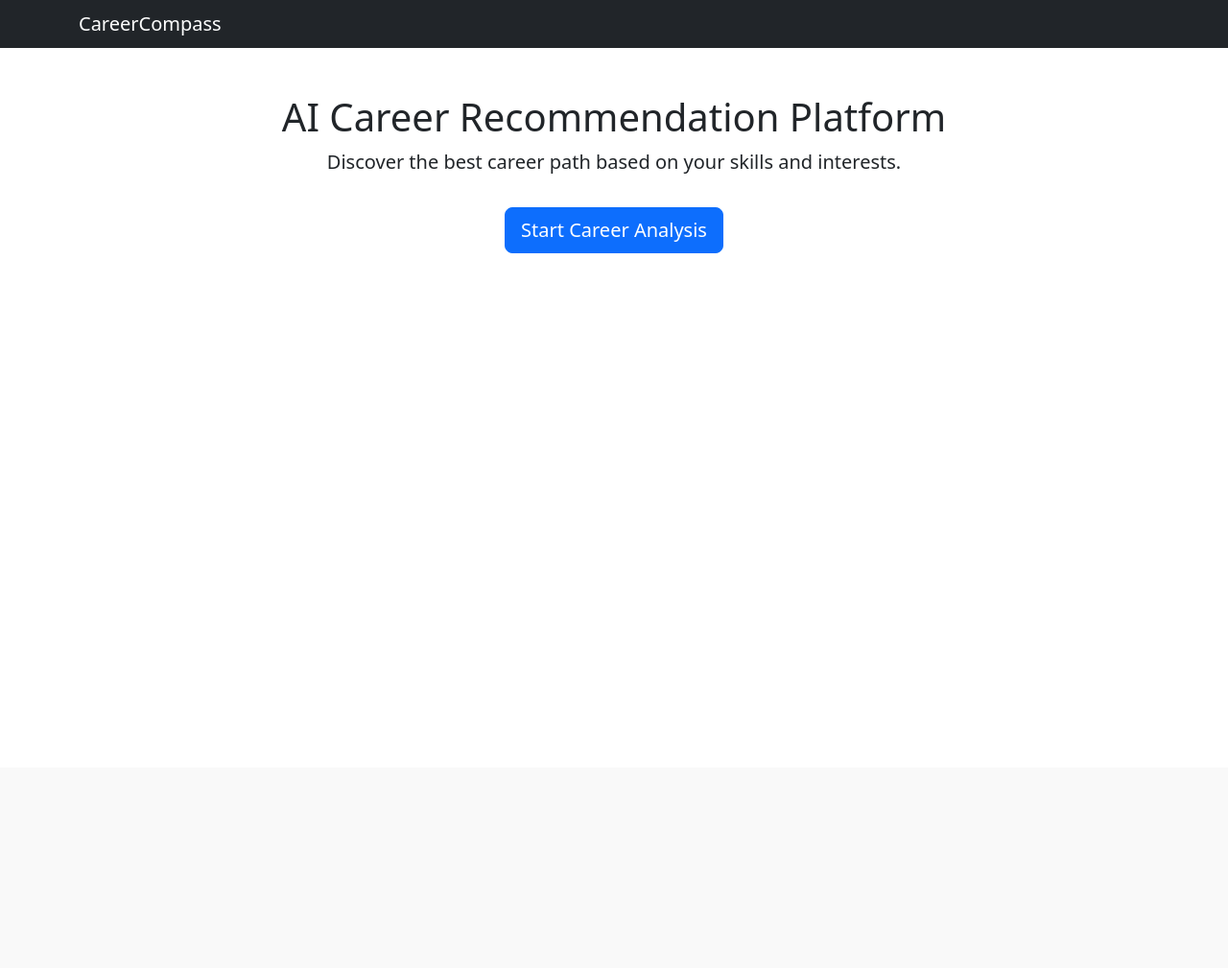
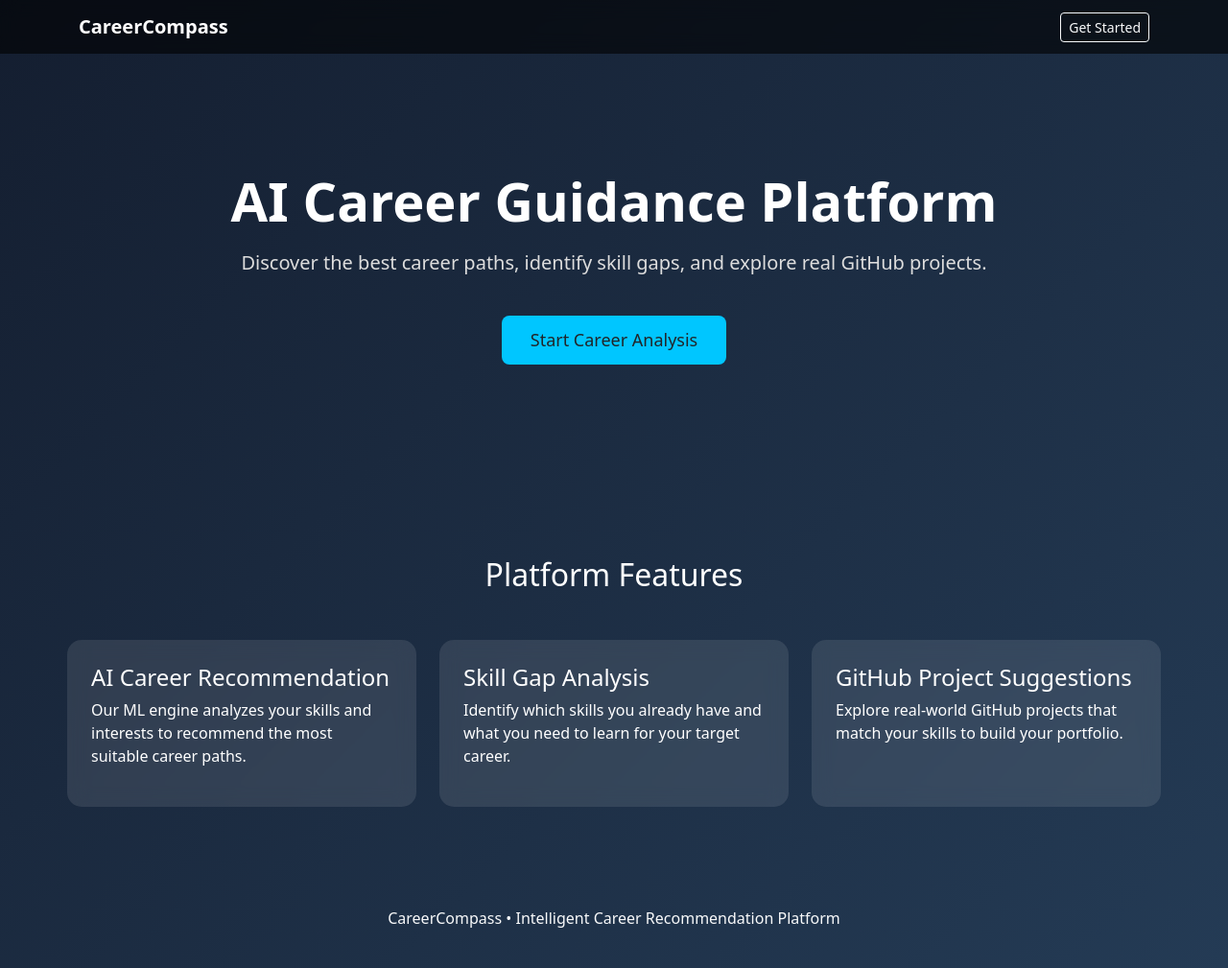
Before and after one commit to mokshith641/career-compass, a Django app: page / in a window 1280 px wide. Shown: the whole page at 96% size. Before the commit the page ends 264 px from the top, so only its background shows below. Run offline with Django 5.2, Linux system fonts and the light colour scheme; parts of the project's set-up code (start-up, migrations or seed data) failed here and were passed over.

Commit message:
CareerCompass V2 - AI career recommendation platform with skill gap analysis and GitHub project suggestions

```diff
--- a/careercompass/accounts/views.py
+++ b/careercompass/accounts/views.py
@@ -1,7 +1,12 @@
 from django.shortcuts import render, redirect
 from .forms import StudentProfileForm
 from .models import StudentProfile
+from recommendations.ml_engine import recommend_career
+from recommendations.project_engine import recommend_projects
+from recommendations.skill_gap import analyze_skill_gap
 
+def home(request):
+    return render(request, "home.html")
 def create_profile(request):
 
     profile, created = StudentProfile.objects.get_or_create(user=request.user)
@@ -13,7 +18,28 @@ def create_profile(request):
             profile = form.save(commit=False)
             profile.user = request.user
             profile.save()
-            return redirect("/")
+
+            careers = recommend_career(profile.skills, profile.interests)
+
+            projects = recommend_projects(profile.skills)
+
+            if careers:
+                skill_gap = analyze_skill_gap(
+                    profile.skills,
+                    careers[0]["tools"]
+                )
+            else:
+                skill_gap = {"known": [], "missing": []}
+
+            return render(
+                request,
+                "results.html",
+                {
+                    "careers": careers,
+                    "projects": projects,
+                    "skill_gap": skill_gap
+                }
+            )
 
     else:
         form = StudentProfileForm(instance=profile)
--- a/careercompass/careercompass/urls.py
+++ b/careercompass/careercompass/urls.py
@@ -1,13 +1,9 @@
 from django.contrib import admin
 from django.urls import path
-from django.shortcuts import render
-from accounts.views import create_profile
-
-def home(request):
-    return render(request, "home.html")
+from accounts.views import create_profile, home
 
 urlpatterns = [
     path('admin/', admin.site.urls),
-    path('', home),
-    path('profile/', create_profile),
+    path('', home, name="home"),
+    path('profile/', create_profile, name="profile"),
 ]
--- a/careercompass/templates/home.html
+++ b/careercompass/templates/home.html
@@ -1,34 +1,179 @@
+{% load static %}
 <!DOCTYPE html>
-<html>
+<html lang="en">
+
 <head>
-    <title>CareerCompass</title>
 
-    <!-- Bootstrap CDN -->
-    <link href="https://cdn.jsdelivr.net/npm/bootstrap@5.3.3/dist/css/bootstrap.min.css" rel="stylesheet">
+<meta charset="UTF-8">
+<title>CareerCompass</title>
+
+<link href="https://cdn.jsdelivr.net/npm/bootstrap@5.3.2/dist/css/bootstrap.min.css" rel="stylesheet">
+
+<style>
+
+body{
+background: linear-gradient(135deg,#141e30,#243b55);
+min-height:100vh;
+color:white;
+}
+
+.navbar{
+background:rgba(0,0,0,0.6);
+backdrop-filter: blur(10px);
+}
+
+.hero{
+padding:120px 0;
+text-align:center;
+}
+
+.hero h1{
+font-size:56px;
+font-weight:700;
+}
+
+.hero p{
+font-size:20px;
+color:#ddd;
+}
+
+.btn-start{
+background:#00c6ff;
+border:none;
+padding:12px 30px;
+font-size:18px;
+border-radius:8px;
+}
+
+.btn-start:hover{
+background:#0072ff;
+}
+
+.feature-card{
+background:rgba(255,255,255,0.1);
+border:none;
+border-radius:15px;
+backdrop-filter: blur(10px);
+color:white;
+padding:25px;
+height:100%;
+}
+
+.section{
+padding:80px 0;
+}
+
+</style>
 
 </head>
 
 <body>
 
-<nav class="navbar navbar-dark bg-dark">
-    <div class="container">
-        <span class="navbar-brand mb-0 h1">CareerCompass</span>
-    </div>
+<!-- NAVBAR -->
+
+<nav class="navbar navbar-dark">
+<div class="container">
+
+<a class="navbar-brand fw-bold">
+CareerCompass
+</a>
+
+<a href="/profile/" class="btn btn-outline-light btn-sm">
+Get Started
+</a>
+
+</div>
 </nav>
 
-<div class="container mt-5 text-center">
 
-    <h1>AI Career Recommendation Platform</h1>
+<!-- HERO -->
 
-    <p class="lead">
-        Discover the best career path based on your skills and interests.
-    </p>
+<div class="container hero">
 
-    <a class="btn btn-primary btn-lg mt-3" href="/profile/">
-    Start Career Analysis
+<h1>
+AI Career Guidance Platform
+</h1>
+
+<p class="mt-3">
+Discover the best career paths, identify skill gaps, and explore real GitHub projects.
+</p>
+
+<a href="/profile/" class="btn btn-start mt-4">
+Start Career Analysis
 </a>
 
 </div>
 
+
+<!-- FEATURES -->
+
+<div class="container section">
+
+<h2 class="text-center mb-5">
+Platform Features
+</h2>
+
+<div class="row g-4">
+
+<div class="col-md-4">
+
+<div class="feature-card">
+
+<h4>AI Career Recommendation</h4>
+
+<p>
+Our ML engine analyzes your skills and interests to recommend the most suitable career paths.
+</p>
+
+</div>
+
+</div>
+
+
+<div class="col-md-4">
+
+<div class="feature-card">
+
+<h4>Skill Gap Analysis</h4>
+
+<p>
+Identify which skills you already have and what you need to learn for your target career.
+</p>
+
+</div>
+
+</div>
+
+
+<div class="col-md-4">
+
+<div class="feature-card">
+
+<h4>GitHub Project Suggestions</h4>
+
+<p>
+Explore real-world GitHub projects that match your skills to build your portfolio.
+</p>
+
+</div>
+
+</div>
+
+</div>
+
+</div>
+
+
+<!-- FOOTER -->
+
+<footer class="text-center py-4">
+
+<p class="text-light">
+CareerCompass • Intelligent Career Recommendation Platform
+</p>
+
+</footer>
+
 </body>
+
 </html>
```
Also changed, not shown: careercompass/recommendations/ml_engine.py (+18 -4 lines), careercompass/recommendations/project_engine.py (added, +30 -0 lines), careercompass/recommendations/skill_gap.py (added, +15 -0 lines), careercompass/templates/profile_form.html (+110 -12 lines), careercompass/templates/results.html (added, +231 -0 lines), careercompass/db.sqlite3.
